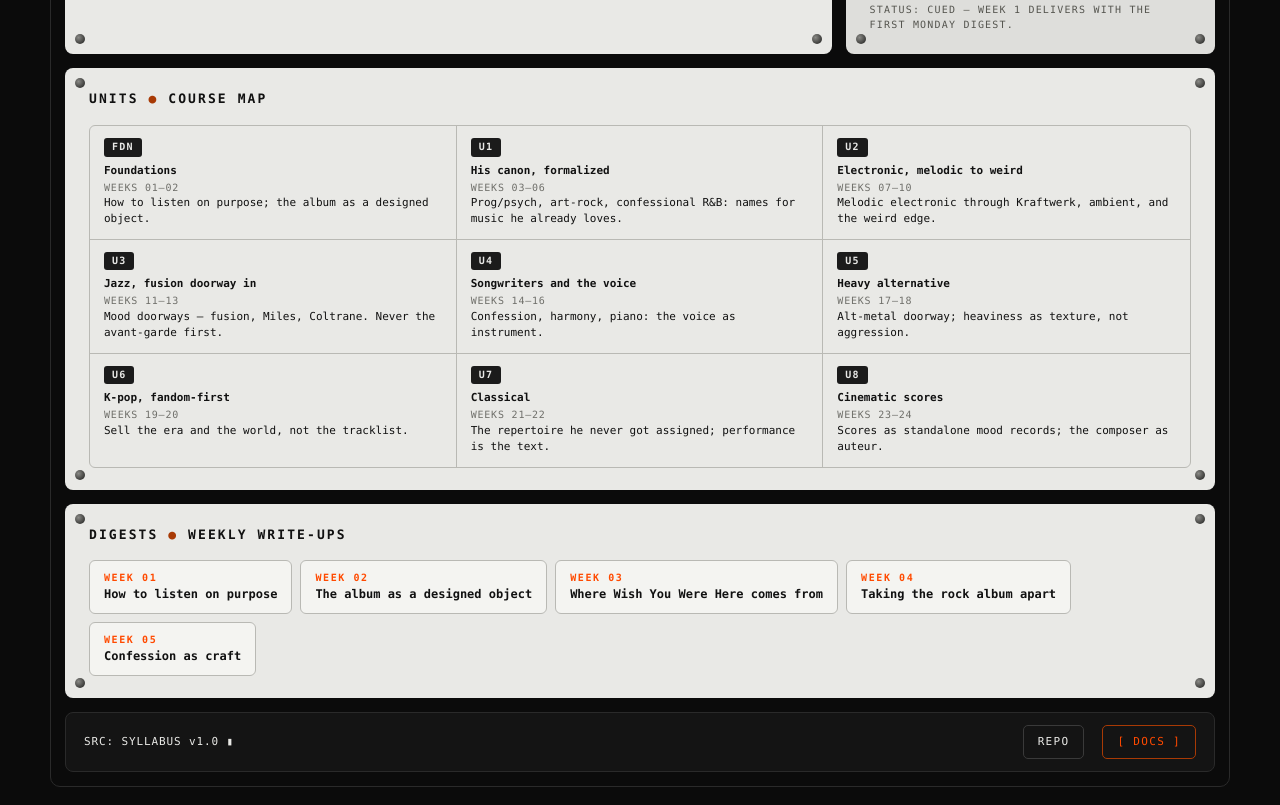
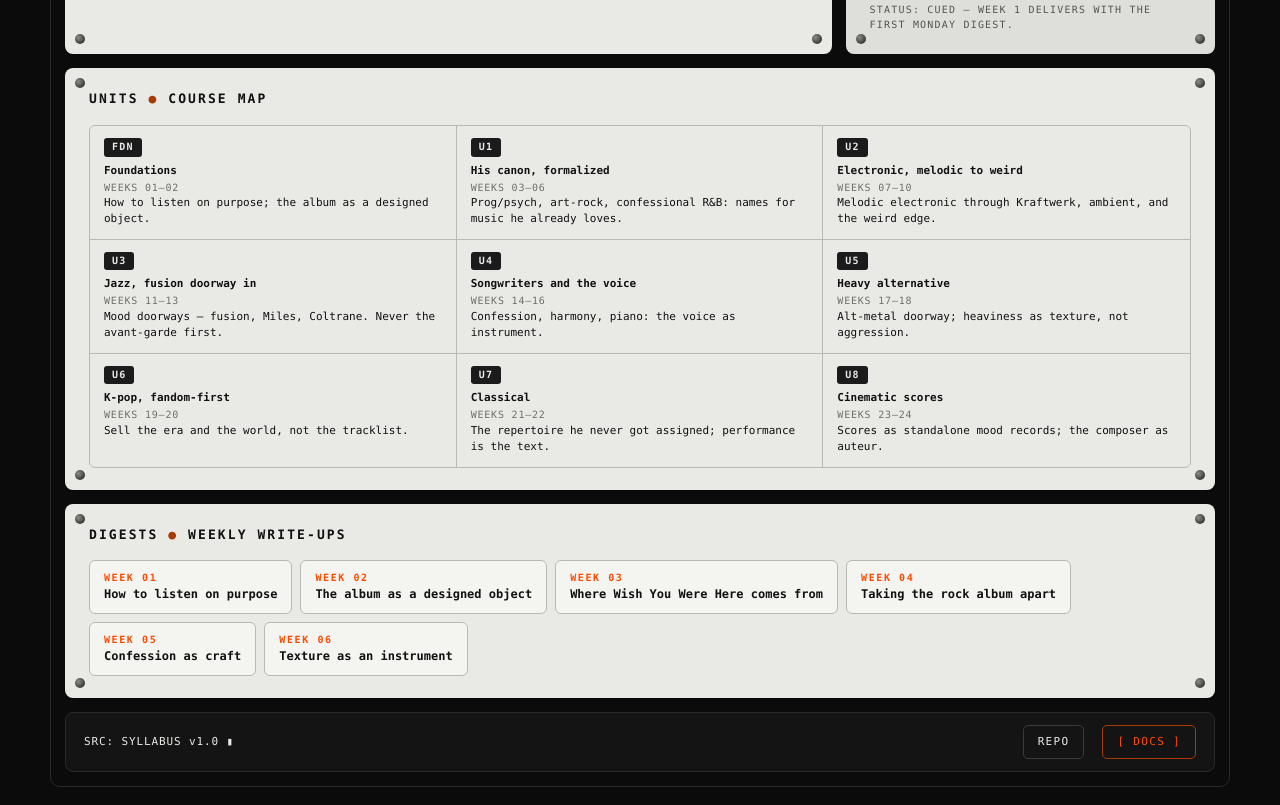
Before and after one commit to wes-chen/long-play, a plain HTML site: page docs/index.html in a window 1280 px wide. Shown: the part 940-1745 px from the top of the page. Drawn offline with Linux system fonts and the light colour scheme.

Commit message:
long-play: register week 06 digest

```diff
--- a/docs/index.html
+++ b/docs/index.html
@@ -546,6 +546,7 @@
     ,{n:3, t:"Where Wish You Were Here comes from", url:"weeks/week-03.html"}
     ,{n:4, t:"Taking the rock album apart", url:"weeks/week-04.html"}
     ,{n:5, t:"Confession as craft", url:"weeks/week-05.html"}
+    ,{n:6, t:"Texture as an instrument", url:"weeks/week-06.html"}
   ];
   DIGESTS.forEach(function(d){
     var a = document.createElement("a");
```
